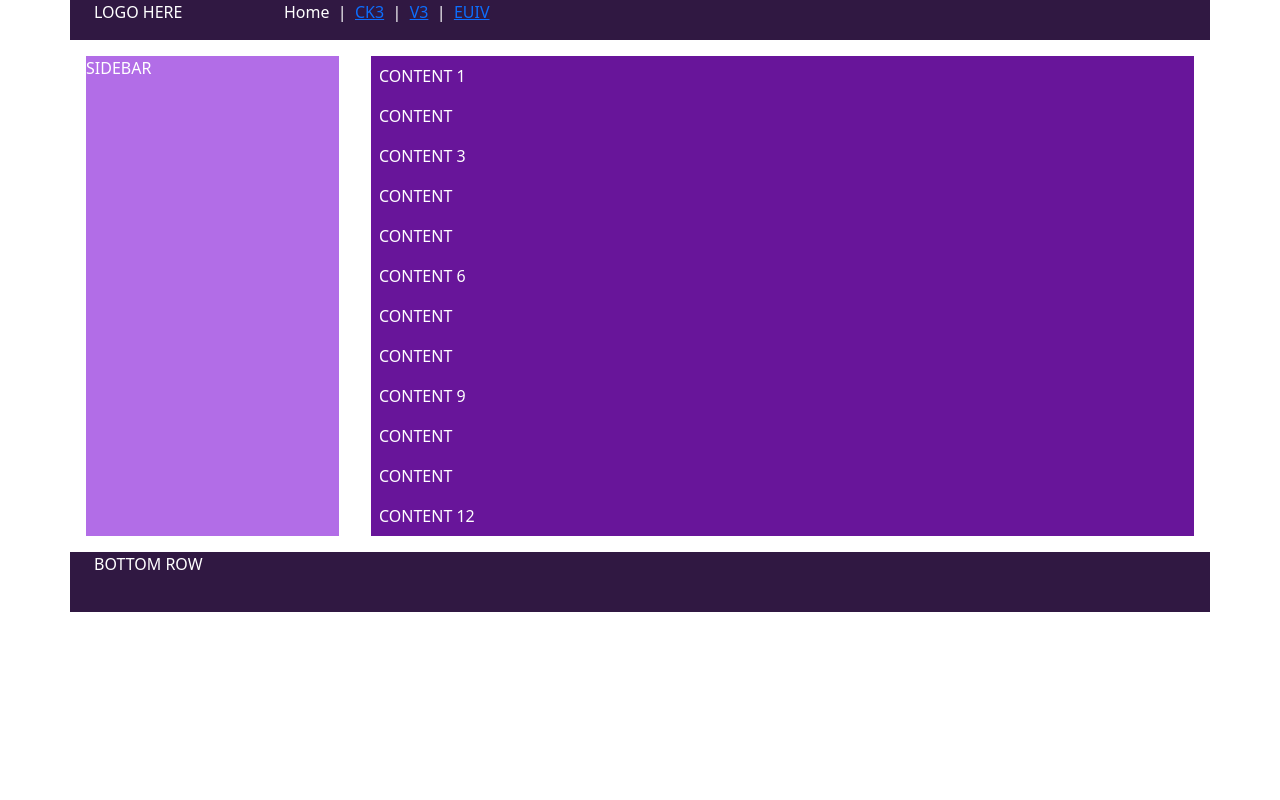
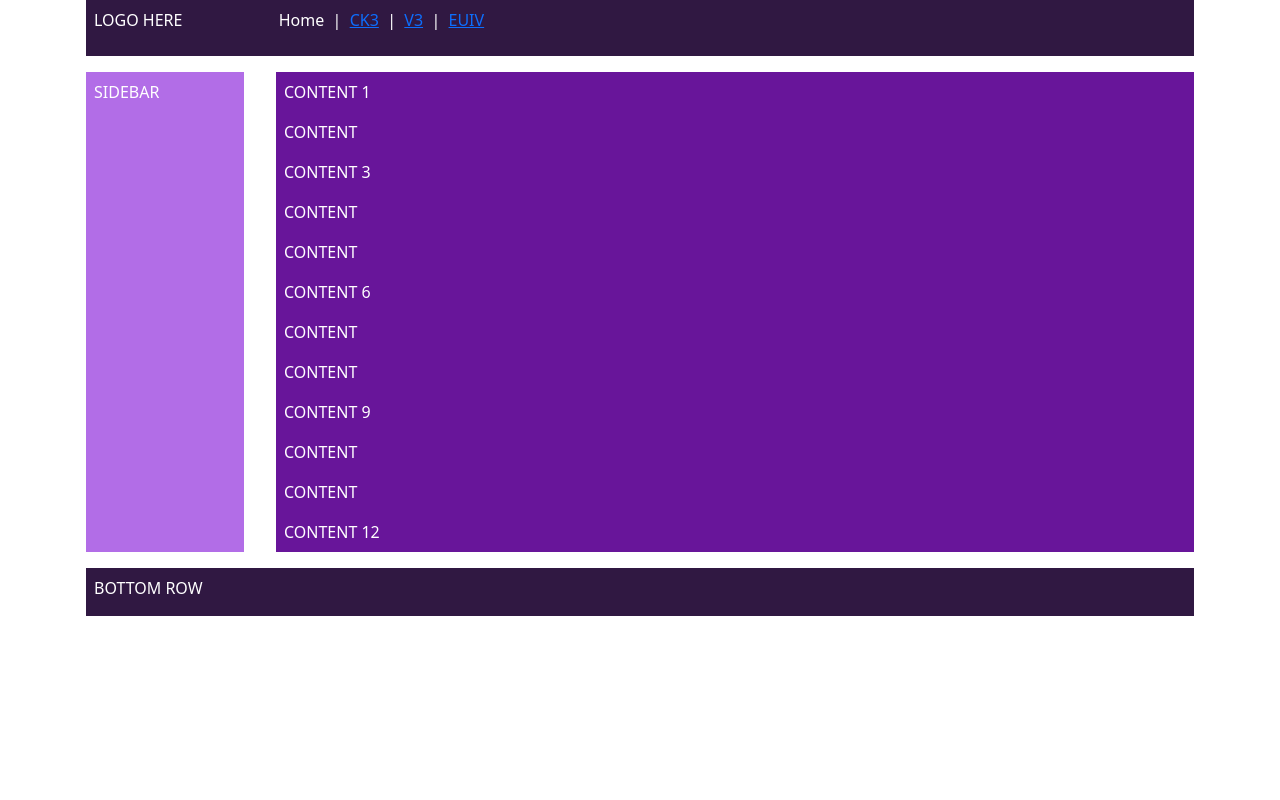
Before and after one commit to Falzed/VK-12, a plain HTML site: page index.html in a window 1280 px wide. Drawn offline with nearby package versions, Linux system fonts and the light colour scheme.

Commit message:
red links etc

```diff
--- a/index.html
+++ b/index.html
@@ -30,9 +30,9 @@
 			</ul>
 
 		</nav> -->
-		<div class="row dark-purple gx-5" id="top-row" >
-			<div class="col-sm-2">LOGO HERE</div>
-			<div class="col-sm-4">
+		<div class="row dark-purple gx-3" id="top-row" style="min-height: 48px;">
+			<div class="col-sm-2 p-2">LOGO HERE</div>
+			<div class="col-sm-10 p-2">
 
 				<ul class="breadcrumb">
 					<li class="active">Home</li> &nbsp | &nbsp
@@ -44,15 +44,13 @@
 			<div class="col-sm-10"></div>
 		</div>
 		<div class="row gx-5" id="main" style="min-height: 480px;">
-			<div class="col-xs-3 col-lg-3 p-3" style="min-height: 480px;"
-				id="side-bar">
-				<div class="light-purple" style="min-height: 480px;"">
+			<div class="col-xs-2 col-lg-2 p-3" style="min-height: 480px;" id="side-bar">
+				<div class="light-purple p-2 overflow-auto" style="min-height: 480px;">
 					SIDEBAR
 				</div>
 			</div>
-			<div class="col-xs-9 col-lg-9 p-3" id="content">
-				<div class="p-2 medium-purple overflow-auto"
-					style="max-height: 480px;">
+			<div class="col-xs-10 col-lg-10 p-3" id="content">
+				<div class="p-2 medium-purple overflow-auto" style="max-height: 480px;">
 					<p>CONTENT 1</p>
 					<p>CONTENT</p>
 					<p>CONTENT 3</p>
@@ -100,8 +98,8 @@
 				</div>
 			</div>
 		</div>
-		<div class="row gx-5" style="height: 60px">
-			<div class="col dark-purple" id="bot-row">
+		<div class="row gx-3" style="min-height: 48px;">
+			<div class="col dark-purple p-2" id="bot-row">
 				BOTTOM ROW
 			</div>
 		</div>
--- a/styles.css
+++ b/styles.css
@@ -16,3 +16,7 @@
 	background-color: var(--dark-purple);
 	color: white;
 }
+
+.breadcrumb a:hover {
+	color: red;
+}
```
